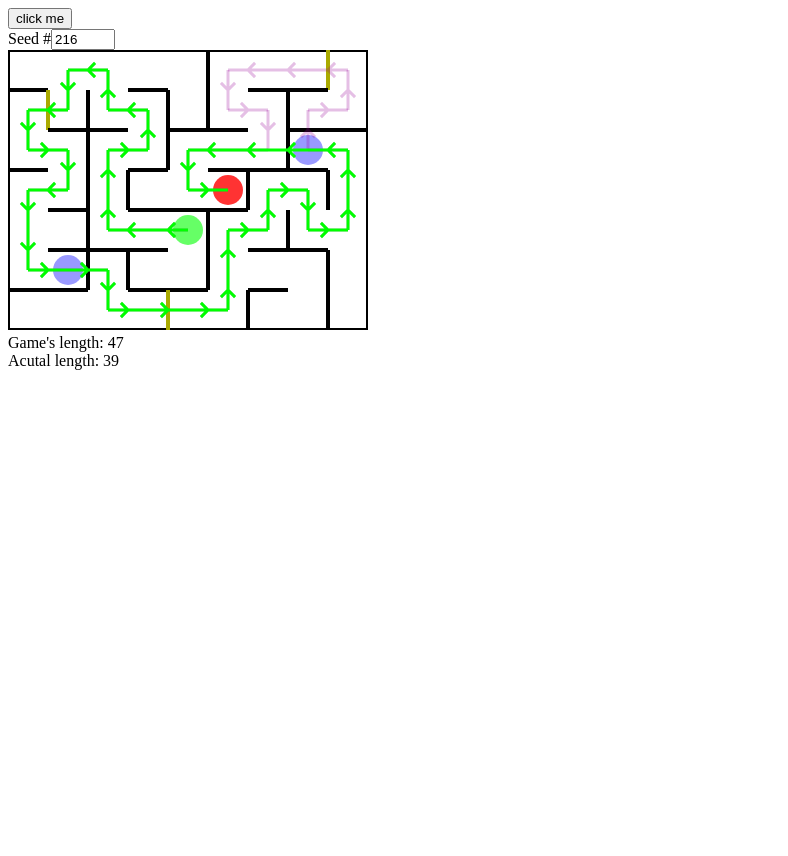
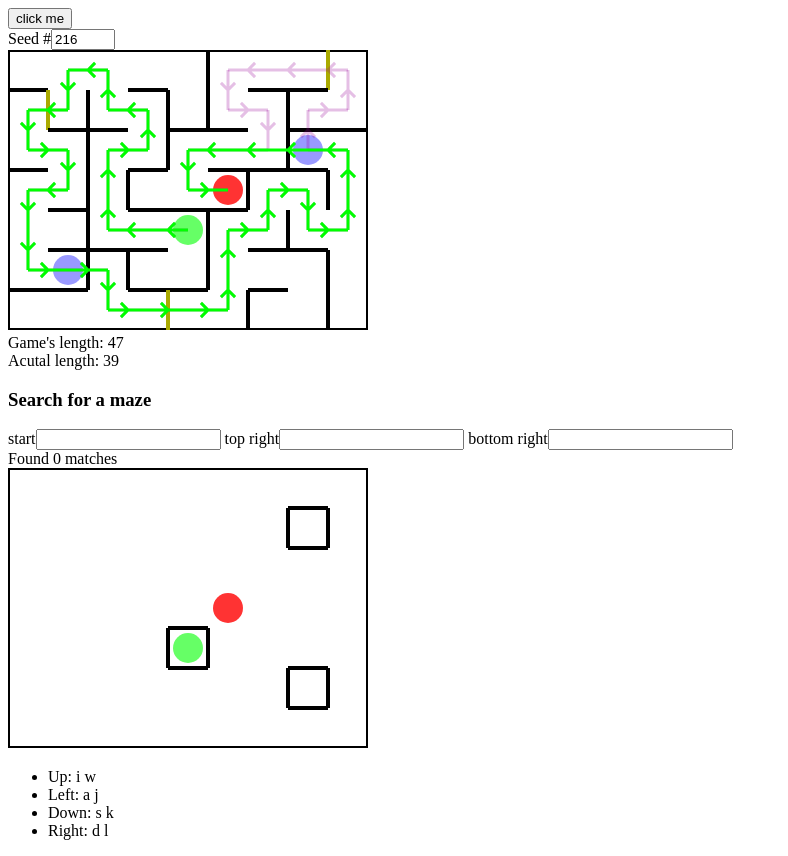
Before and after one commit to Pwootage/maze-finder-web, a plain HTML site: page index.html in a window 1280 px wide. Shown: the whole page, without its empty margins (0-788 px from the left). Before the commit the page ends 800 px from the top, so only its background shows below. Drawn offline with Linux system fonts and the light colour scheme.

Commit message:
Add mazefinding

```diff
--- a/index.html
+++ b/index.html
@@ -16,6 +16,22 @@
 <br/>
 <canvas id="canvasOut"></canvas>
 <div id="out"></div>
+<h3>Search for a maze</h3>
+<label for="startSearch">start</label><input type="text" id="startSearch" class=".search-box"/>
+<label for="trSearch">top right</label><input type="text" id="trSearch" class=".search-box"/>
+<label for="brSearch">bottom right</label><input type="text" id="brSearch" class=".search-box"/><br/>
+<div id="searchResultCount"></div>
+<canvas id="searchStatusOut"></canvas>
+<div id="searchOut" class="search-result-div">
+</div>
+<p>
+<ul>
+  <li>Up: i w</li>
+  <li>Left: a j</li>
+  <li>Down: s k</li>
+  <li>Right: d l</li>
+</ul>
+</p>
 </body>
 
 </html>
--- a/main.css
+++ b/main.css
@@ -1,3 +1,7 @@
 pre {
   font-family: "Jetbrains Mono", monospace;
 }
+
+.search-result-div {
+  display: inline-block;
+}
--- a/main.js
+++ b/main.js
@@ -1,5 +1,5 @@
 import {
-  CMazeState,
+  CMazeState, ESide,
   skEnterCol,
   skEnterRow,
   skMazeCols,
@@ -14,10 +14,20 @@ export function main() {
     click();
   })
 
-  document.querySelector('#seedNumber').addEventListener('keypress', (e) => {
-    if (e.key === 'Enter') {
+  document.querySelector('#seedNumber').addEventListener('keyup', (e) => {
+    if (e.key === 'Enter' || e.key === 'ArrowDown' || e.key === 'ArrowUp') {
       click();
     }
+  });
+
+  document.querySelector('#brSearch').addEventListener('keyup', (e) => {
+    search();
+  });
+  document.querySelector('#trSearch').addEventListener('keyup', (e) => {
+    search();
+  });
+  document.querySelector('#startSearch').addEventListener('keyup', (e) => {
+    search();
   });
 
   const urlParams = new URLSearchParams(window.location.search);
@@ -30,6 +40,7 @@ export function main() {
   }
   document.querySelector('#seedNumber').value = seed;
   click();
+  search();
 }
 
 export function click() {
@@ -40,8 +51,128 @@ export function click() {
   maze.initialize();
   maze.generateObstacles();
   // document.querySelector('#output').innerHTML = maze.toDebugString();
+  const canvas = document.querySelector('#canvasOut');
+  drawMaze(canvas, maze);
 
-  drawMaze(maze);
+  let outEle = document.querySelector('#out');
+  outEle.innerHTML = `
+  Game's length: ${maze.path.length}<br />
+  Acutal length: ${maze.calcFastestPath().length}
+  `;
+}
+
+
+export function search() {
+  const startStr = document.querySelector('#startSearch').value.toLowerCase();
+  const trStr = document.querySelector('#trSearch').value.toLowerCase();
+  const brStr = document.querySelector('#brSearch').value.toLowerCase();
+
+  function strToFlags(str) {
+    let flags = {
+      top: false,
+      bottom: false,
+      left: false,
+      right: false
+    };
+    if (/[wi]/.exec(str)) {
+      flags.top = true;
+    }
+    if (/[aj]/.exec(str)) {
+      flags.left = true;
+    }
+    if (/[sk]/.exec(str)) {
+      flags.bottom = true;
+    }
+    if (/[dl]/.exec(str)) {
+      flags.right = true;
+    }
+    return flags;
+  }
+
+  const start = strToFlags(startStr);
+  const tr = strToFlags(trStr);
+  const br = strToFlags(brStr);
+
+  let matchingMazes = [];
+
+  for (let i = 0; i < seeds.length; i++) {
+    const maze = new CMazeState();
+    maze.reset(seeds[i]);
+    maze.initialize();
+    maze.generateObstacles();
+    let match = true;
+
+    const trCell = maze.getCell(skMazeCols - 2, 1);
+    const brCell = maze.getCell(skMazeCols - 2, skMazeRows - 2);
+    const startCell = maze.getCell(skEnterCol, skEnterRow);
+
+    if (
+      trCell.openTop !== tr.top ||
+      trCell.openBottom !== tr.bottom ||
+      trCell.openLeft !== tr.left ||
+      trCell.openRight !== tr.right
+    ) {
+      match = false;
+    } else if (
+      brCell.openTop !== br.top ||
+      brCell.openBottom !== br.bottom ||
+      brCell.openLeft !== br.left ||
+      brCell.openRight !== br.right
+    ) {
+      match = false;
+    } else if (
+      startCell.openTop !== start.top ||
+      startCell.openBottom !== start.bottom ||
+      startCell.openLeft !== start.left ||
+      startCell.openRight !== start.right
+    ) {
+      match = false;
+    }
+
+    if (match) {
+      matchingMazes.push([i, maze]);
+    }
+  }
+
+  // set up the example of what you're searching
+  let searchStatusOut = document.querySelector('#searchStatusOut');
+  let maze = new CMazeState(true);
+  const trCell = maze.getCell(skMazeCols - 2, 1);
+  trCell.openTop = tr.top;
+  trCell.openBottom = tr.bottom;
+  trCell.openLeft = tr.left;
+  trCell.openRight = tr.right;
+
+  const brCell = maze.getCell(skMazeCols - 2, skMazeRows - 2);
+  brCell.openTop = br.top;
+  brCell.openBottom = br.bottom;
+  brCell.openLeft = br.left;
+  brCell.openRight = br.right;
+
+  const startCell = maze.getCell(skEnterCol, skEnterRow);
+  startCell.openTop = start.top;
+  startCell.openBottom = start.bottom;
+  startCell.openLeft = start.left;
+  startCell.openRight = start.right;
+  drawMaze(searchStatusOut, maze, true);
+
+  let searchOut = document.querySelector('#searchOut');
+  searchOut.innerHTML = '';
+  document.querySelector('#searchResultCount').innerHTML = `Found ${matchingMazes.length} matches`;
+  for (let i = 0; i < Math.min(matchingMazes.length, 10); i++) {
+    let [seed, maze] = matchingMazes[i];
+    let canvas = document.createElement('canvas');
+    drawMaze(canvas, maze);
+
+    let div = document.createElement('div');
+    div.className = 'search-result-div'
+    let infoDiv = document.createElement('div');
+    infoDiv.innerText = `${seed}`;
+    div.append(infoDiv);
+    div.append(canvas);
+
+    searchOut.append(div);
+  }
 }
 
 const cellSize = 40;
@@ -120,8 +251,7 @@ function drawPath(path, ctx) {
   }
 }
 
-export function drawMaze(maze) {
-  const canvas = document.querySelector('#canvasOut');
+export function drawMaze(canvas, maze, noPath) {
   canvas.width = skMazeCols * cellSize;
   canvas.height = skMazeRows * cellSize;
   const ctx = canvas.getContext("2d");
@@ -209,6 +339,7 @@ export function drawMaze(maze) {
     }
   }
 
+  if (!noPath) {
     // Then the calculated path
     ctx.strokeStyle = 'rgba(150, 0, 150, 0.25)';
     ctx.fillStyle = 'rgba(150, 0, 150, 0.25)';
@@ -221,12 +352,7 @@ export function drawMaze(maze) {
     ctx.lineWidth = 3;
     let fastestPath = maze.calcFastestPath();
     drawPath(fastestPath, ctx);
-
-  let outEle = document.querySelector('#out');
-  outEle.innerHTML = `
-  Game's length: ${maze.path.length}<br />
-  Acutal length: ${fastestPath.length}
-  `;
+  }
 }
 
 function matrixTimesVector(matrix, vector) {
```
Also changed, not shown: lib/CMazeState.js. Lines whose indentation alone changed are shown as unchanged.
